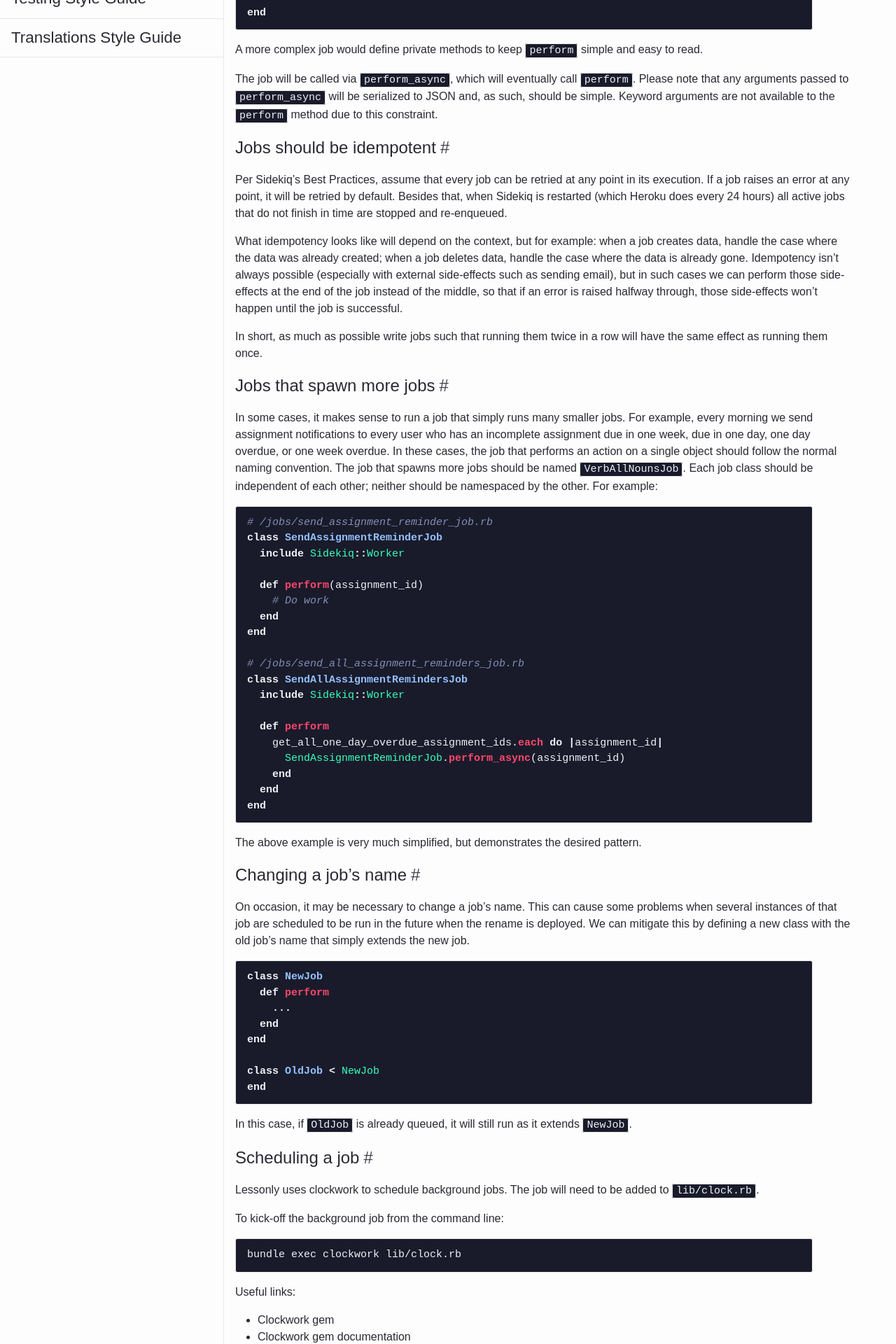
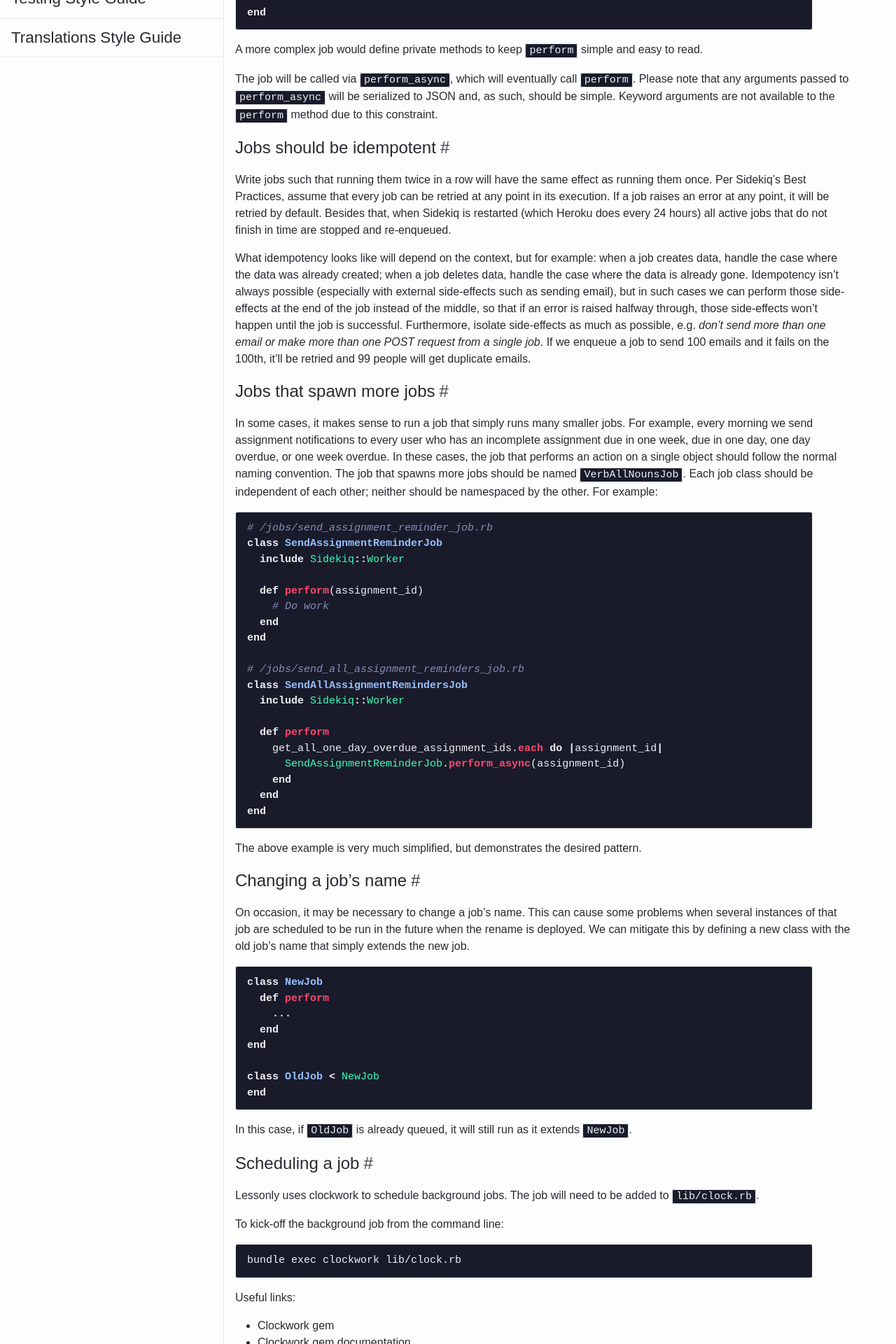
Before and after one commit to isabella232/lessonly.github.io, a Jekyll site: the page built from _styleguide/ruby/job.md, in a window 1280 px wide. Shown: the part 544-2464 px from the top of the page at 70% size. Built offline with Jekyll 4.4.1, drawn with Linux system fonts in a browser that asks for light colours.

Commit message:
Be more specific about not sending >1 email from a single job

```diff
--- a/_styleguide/ruby/job.md
+++ b/_styleguide/ruby/job.md
@@ -27,11 +27,9 @@
 
 ### Jobs should be idempotent
 
-Per Sidekiq’s [Best Practices](https://github.com/mperham/sidekiq/wiki/Best-Practices#2-make-your-job-idempotent-and-transactional), assume that every job can be retried at any point in its execution. If a job raises an error at any point, it will be retried by default. Besides that, when Sidekiq is restarted (which [Heroku does every 24 hours](https://devcenter.heroku.com/articles/dynos#restarting)) all active jobs that do not finish in time are stopped and re-enqueued.
+Write jobs such that running them twice in a row will have the same effect as running them once. Per Sidekiq’s [Best Practices](https://github.com/mperham/sidekiq/wiki/Best-Practices#2-make-your-job-idempotent-and-transactional), assume that every job can be retried at any point in its execution. If a job raises an error at any point, it will be retried by default. Besides that, when Sidekiq is restarted (which [Heroku does every 24 hours](https://devcenter.heroku.com/articles/dynos#restarting)) all active jobs that do not finish in time are stopped and re-enqueued.
 
-What idempotency looks like will depend on the context, but for example: when a job creates data, handle the case where the data was already created; when a job deletes data, handle the case where the data is already gone. Idempotency isn't always possible (especially with external side-effects such as sending email), but in such cases we can perform those side-effects at the end of the job instead of the middle, so that if an error is raised halfway through, those side-effects won't happen until the job is successful.
-
-In short, as much as possible write jobs such that running them twice in a row will have the same effect as running them once.
+What idempotency looks like will depend on the context, but for example: when a job creates data, handle the case where the data was already created; when a job deletes data, handle the case where the data is already gone. Idempotency isn't always possible (especially with external side-effects such as sending email), but in such cases we can perform those side-effects at the end of the job instead of the middle, so that if an error is raised halfway through, those side-effects won't happen until the job is successful. Furthermore, isolate side-effects as much as possible, e.g. _don’t send more than one email or make more than one POST request from a single job_. If we enqueue a job to send 100 emails and it fails on the 100th, it'll be retried and 99 people will get duplicate emails.
 
 ### Jobs that spawn more jobs
 
```
